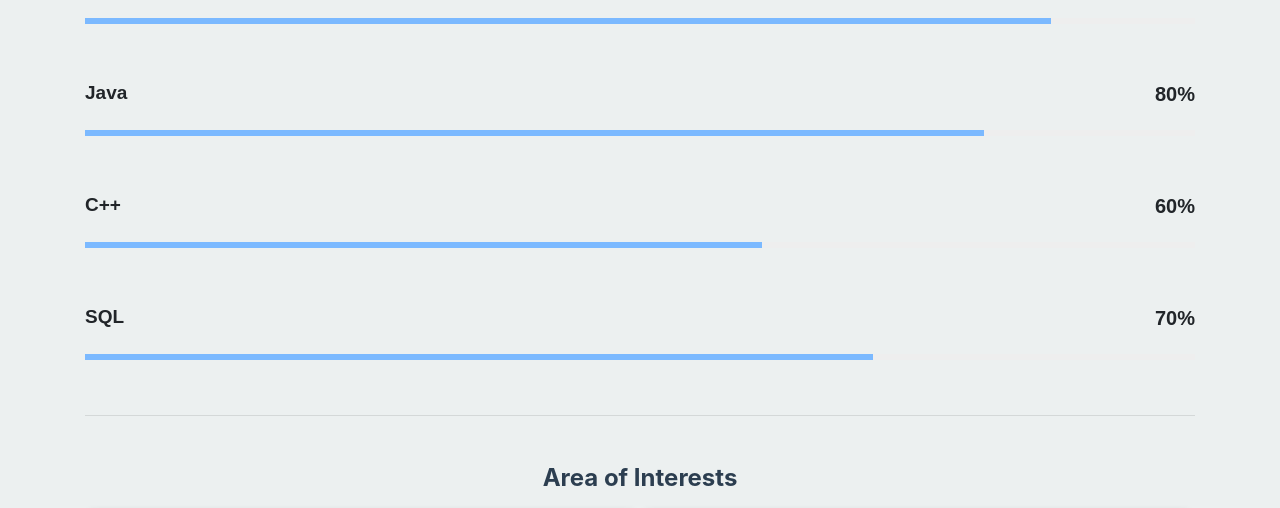
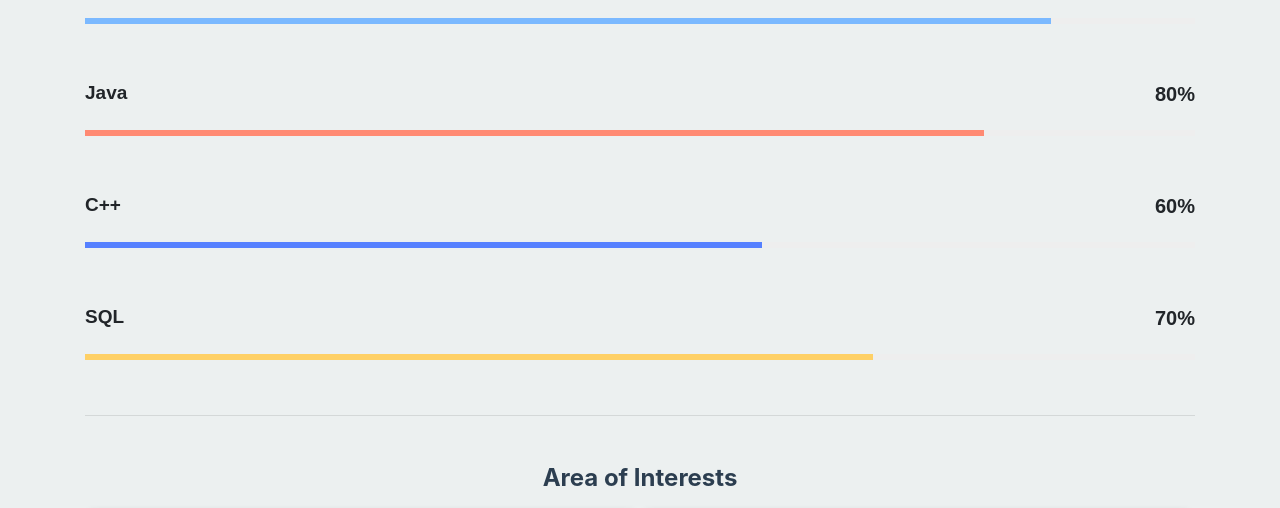
Before and after one commit to Amrutha317/Amrutha317.github.io, a plain HTML site: page index.html in a window 1280 px wide. Shown: the part 800-1308 px from the top of the page. Drawn offline with nearby package versions, Linux system fonts and the light colour scheme.

Commit message:
Update index.html

```diff
--- a/index.html
+++ b/index.html
@@ -526,7 +526,7 @@
                     <p class="text-blk skill-name">Java</p>
                   </div>
                   <div class="skill-bar">
-                    <div class="skill-per" percentage="81"></div>
+                    <div class="skill-per three" percentage="81"></div>
                   </div>
                 </div>
 
@@ -535,7 +535,7 @@
                     <p class="text-blk skill-name">C++</p>
                   </div>
                   <div class="skill-bar">
-                    <div class="skill-per" percentage="61"></div>
+                    <div class="skill-per two" percentage="61"></div>
                   </div>
                 </div>
 
@@ -544,7 +544,7 @@
                     <p class="text-blk skill-name">SQL</p>
                   </div>
                   <div class="skill-bar">
-                    <div class="skill-per" percentage="71"></div>
+                    <div class="skill-per four" percentage="71"></div>
                   </div>
                 </div>
 
```
